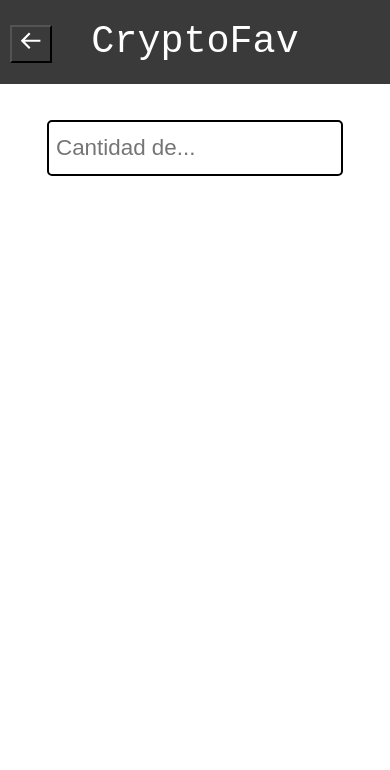
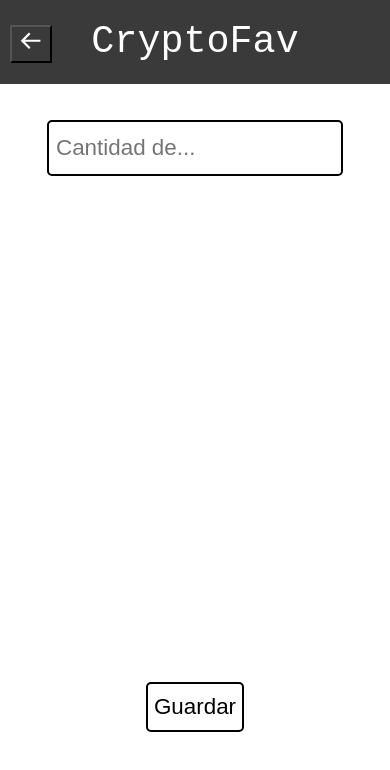
Before and after one commit to Damebeus/Challenge41, a React (Create React App) app: page /favoritos in a window 390 px wide. Shown: the top 770 px of the page. Built offline with nearby package versions, Linux system fonts and the light colour scheme.

Commit message:
favoritos

```diff
--- a/src/components/DetailsFav/DetailsFav.jsx
+++ b/src/components/DetailsFav/DetailsFav.jsx
@@ -9,6 +9,9 @@
       <div className={style.search}>
         <input type='text' placeholder='Cantidad de...' />
       </div>
+      <div className={style.guardar}>
+        <button>Guardar</button>
+      </div>
     </div>
   );
 };
--- a/src/components/DetailsFav/DetailsFav.module.css
+++ b/src/components/DetailsFav/DetailsFav.module.css
@@ -18,6 +18,17 @@
         padding-left: 5px;
     }
 
-
+    .guardar{
+        display: flex;
+        justify-content: center;
+        margin-top: 60vh;
+    }
+    .guardar button{
+        border: 2px solid #000;
+        border-radius: 5px;
+        font-size: 1.4rem;
+        height: 50px;
+        background-color: transparent;
 
     }
+    }
--- a/src/components/Navbar/UnarrowNavBar.jsx
+++ b/src/components/Navbar/UnarrowNavBar.jsx
@@ -4,7 +4,7 @@
 const UnarrowNavBar = () => {
   return (
     <div className={style.container}>
-      <div className={style.titulo}>CryptoFav</div>
+      <div className={style.titulo}>Mis criptomonedas</div>
     </div>
   );
 };
```
